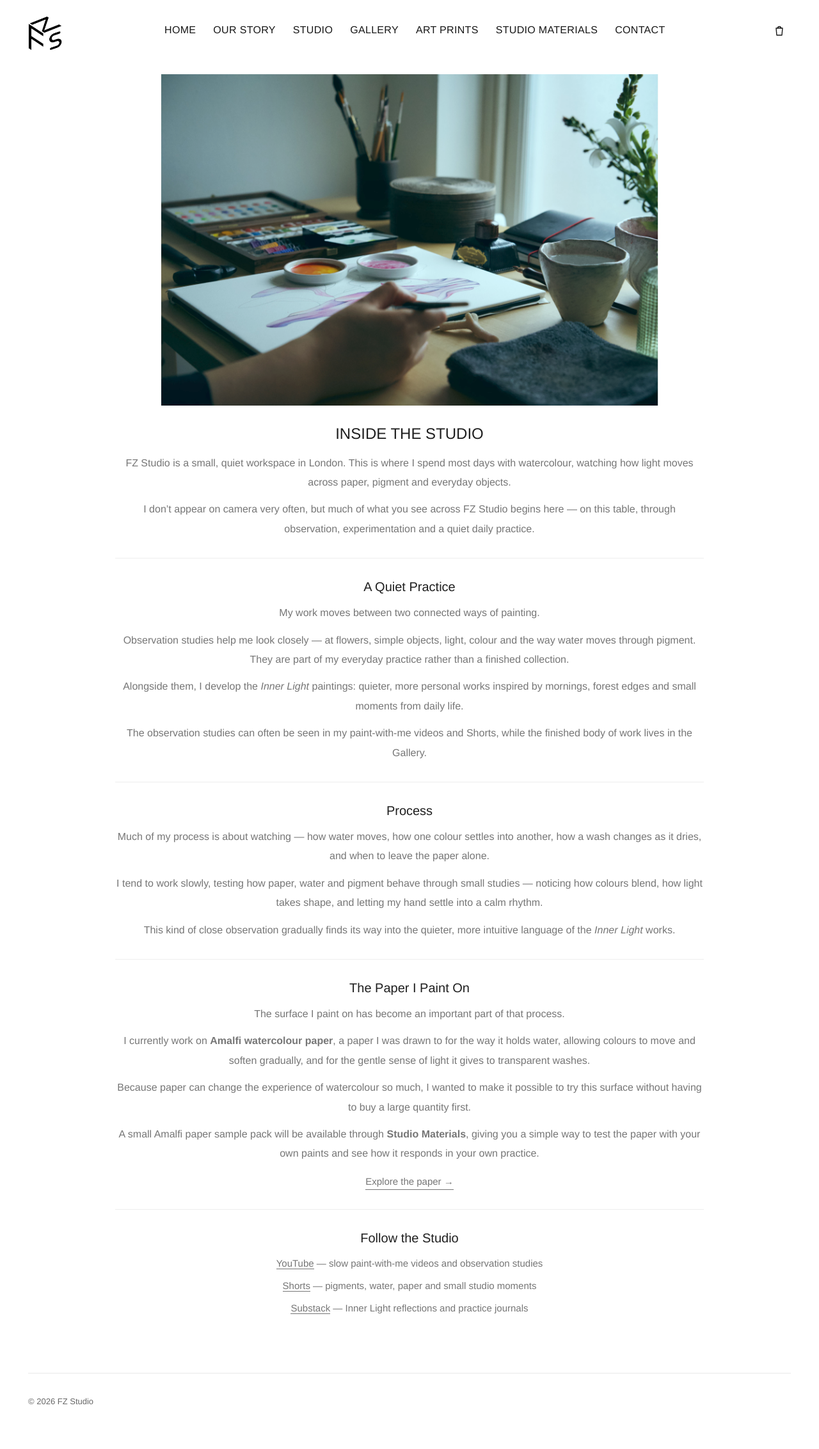
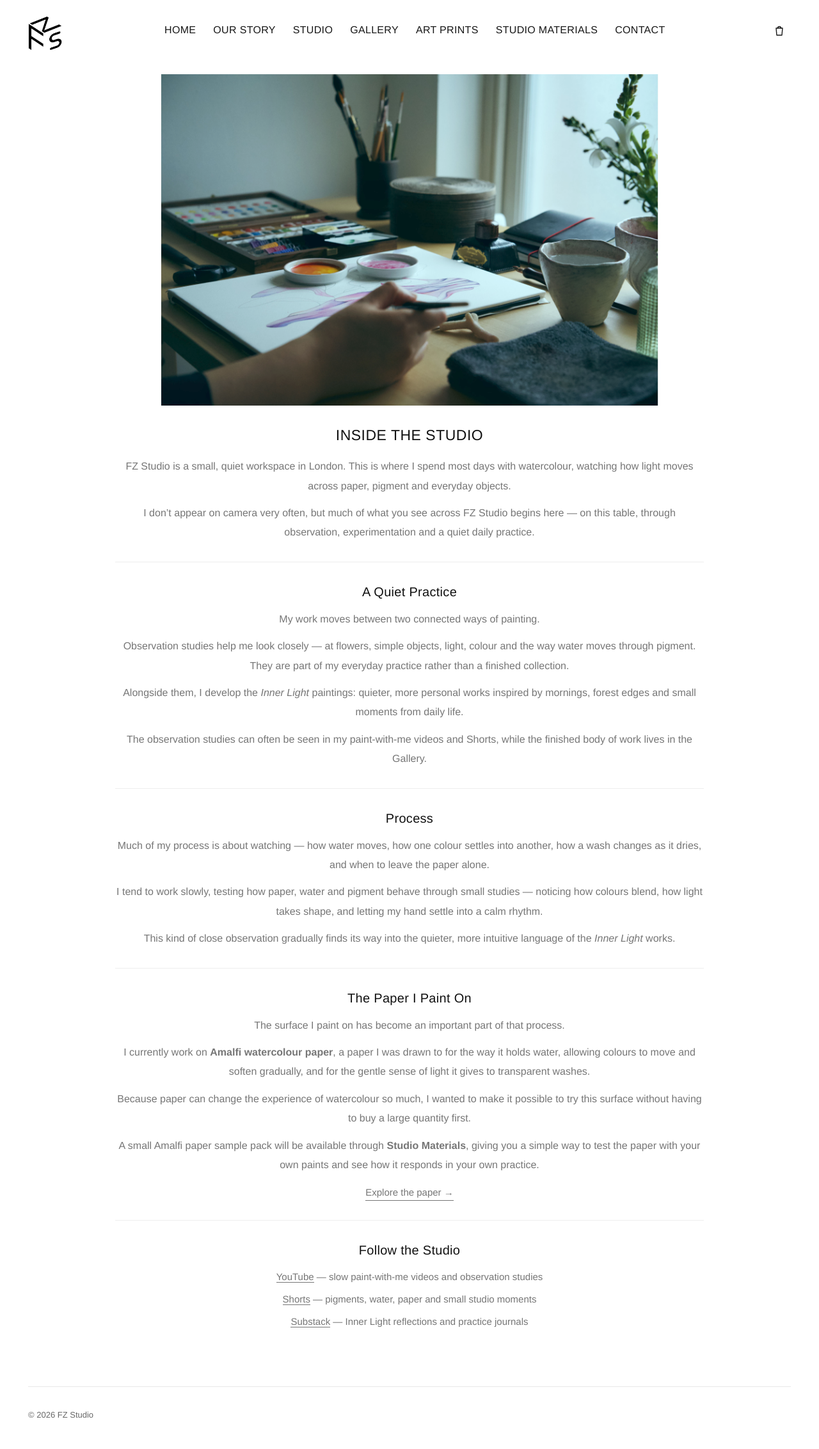
Before and after one commit to Leondecoding/fz-studio-v2, a Jekyll site: the page built from studio.html, in a window 1280 px wide. Shown: the whole page at 64% size. Built offline with Jekyll 4.4.1, drawn with Linux system fonts in a browser that asks for light colours; before the commit the page ends 2243 px from its top, so only the background shows below that.

Commit message:
Update studio.html

```diff
--- a/studio.html
+++ b/studio.html
@@ -24,23 +24,21 @@
 
   #studio-page h1 {
     margin: 24px 0 16px;
-    font-size: 24px;
-    font-weight: 300;
-    line-height: 1.3;
+    font-size: 23px;
+    font-weight: 400;
     text-transform: none;
     text-align: center;
-    letter-spacing: 0;
-    color: #1f1f1f;
+    letter-spacing: 0.5px;
+    color: #111;
   }
 
   #studio-page h2 {
     margin: 28px 0 12px;
     font-size: 20px;
     font-weight: 400;
-    line-height: 1.4;
     text-align: center;
-    letter-spacing: 0;
-    color: #1f1f1f;
+    letter-spacing: 0.3px;
+    color: #111;
   }
 
   #studio-page .studio-hero {
```
